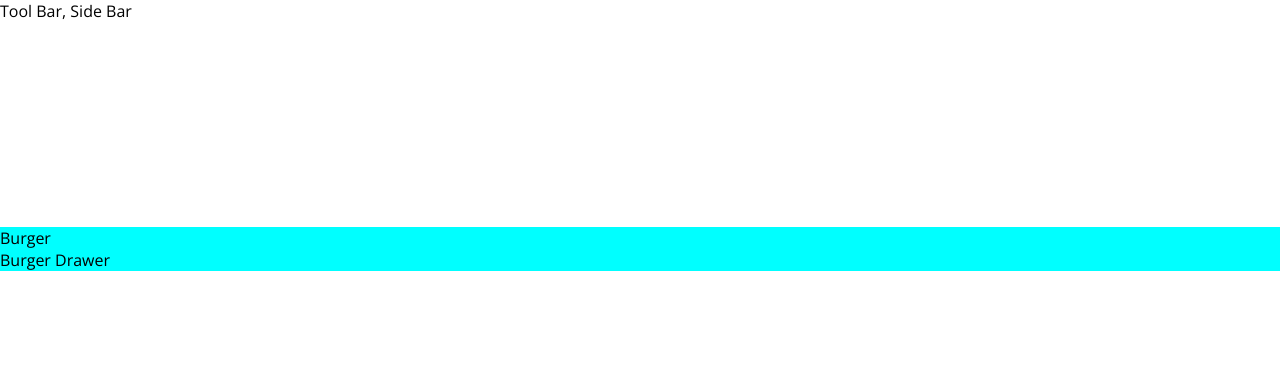
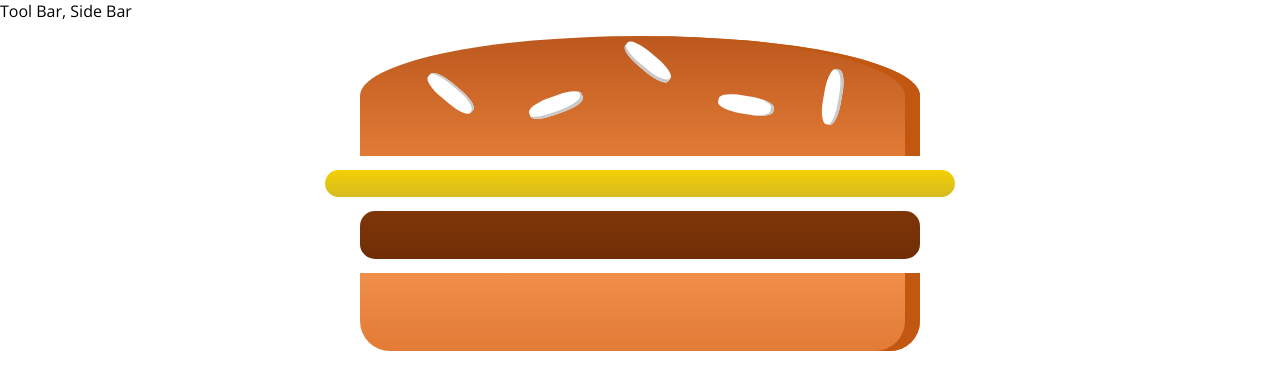
Before and after one commit to arjunkesava/burger-builder, a React app: page / in a window 1280 px wide. Shown: the top 390 px of the page. Built offline with nearby package versions, Linux system fonts and the light colour scheme.

Commit message:
Rendered static Burger

```diff
--- /dev/null
+++ b/src/components/Burger/Burger.css
@@ -0,0 +1,27 @@
+.Burger {
+    margin: auto;
+    text-align: center;
+    font-weight: bold;
+    font-size: 1.2rem;
+}
+
+@media (min-width: 500px) and (min-height: 400px) {
+    .Burger {
+        width: 350px;
+        height: 300px;
+    }
+}
+
+@media (min-width: 500px) and (min-height: 401px) {
+    .Burger {
+        width: 450px;
+        height: 400px;
+    }
+}
+
+@media (min-width: 1000px) and (min-height: 700px) {
+    .Burger {
+        width: 700px;
+        height: 600px;
+    }
+}
--- a/src/components/Burger/Burger.js
+++ b/src/components/Burger/Burger.js
@@ -0,0 +1,16 @@
+import React from 'react';
+import classes from './Burger.css';
+import BurgerIngredient from './BurgerIngredient/BurgerIngredient'
+
+const burger = () => {
+  return (
+    <div className={classes.Burger}>
+        <BurgerIngredient type="bread-top" />
+        <BurgerIngredient type="cheese" />
+        <BurgerIngredient type="meat" />
+        <BurgerIngredient type="bread-bottom" />
+    </div>
+  );
+}
+
+export default burger
--- a/src/components/Layout/Layout.css
+++ b/src/components/Layout/Layout.css
@@ -1,4 +1,2 @@
 .Content {
-    margin-top: 16%;
-    background-color: aqua
 }
--- a/src/containers/BurgerBuilder/BurgerBuilder.js
+++ b/src/containers/BurgerBuilder/BurgerBuilder.js
@@ -1,12 +1,12 @@
 import React, { Component } from 'react';
 import Aux from '../../hoc/Aux';
+import Burger from '../../components/Burger/Burger.js'
 
 class BurgerBuilder extends Component {
   render() {
     return (
       <Aux>
-          <div>Burger</div>
-          <div>Burger Drawer</div>
+        <Burger />
       </Aux>
     )
   }
```
